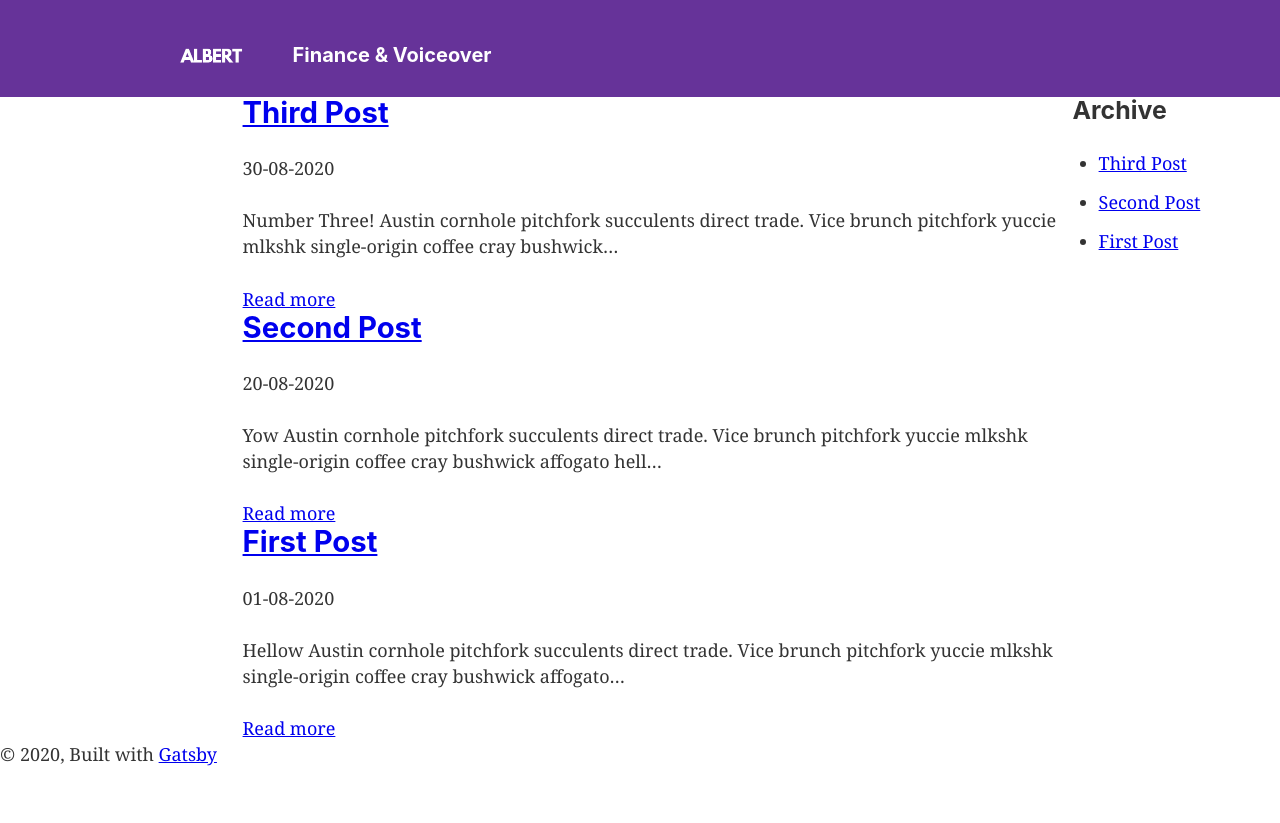
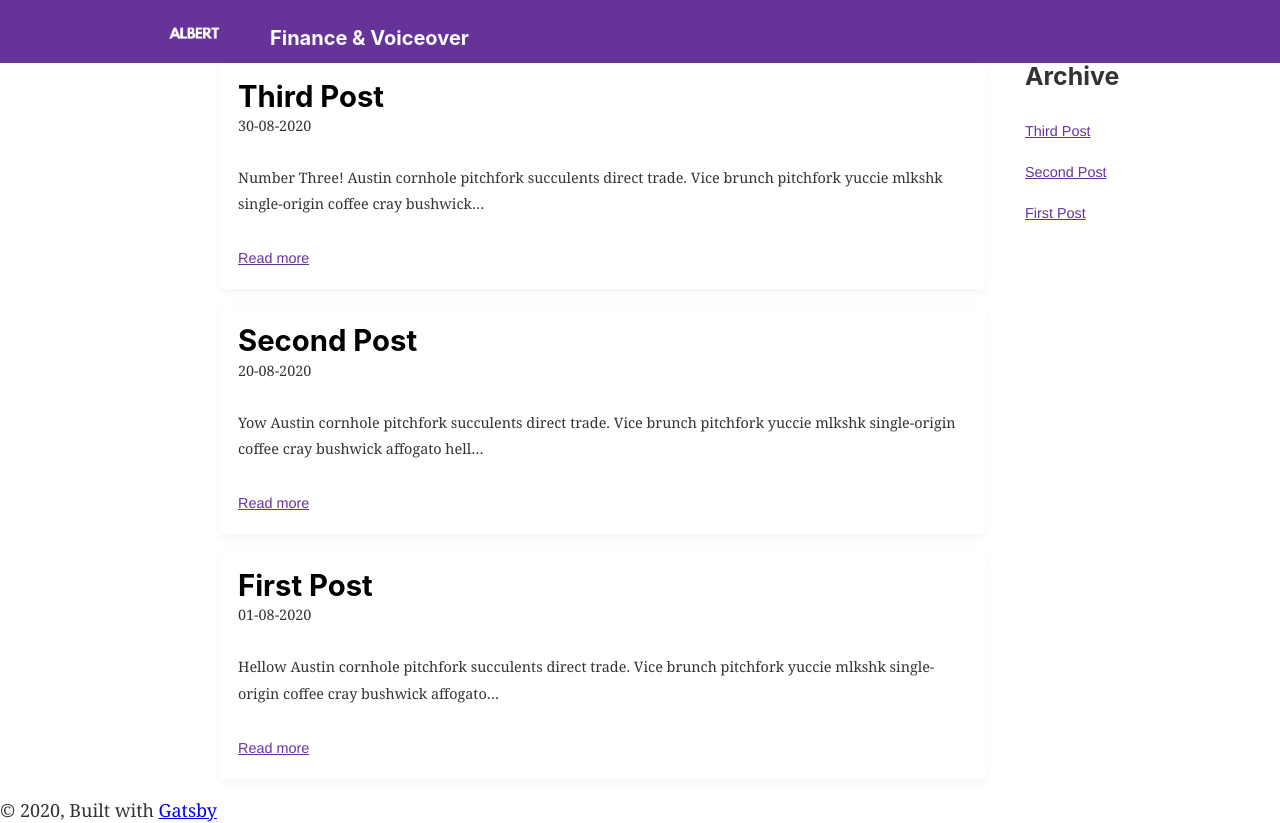
Before and after one commit to Javirum/a-blog, a Gatsby site: page / in a window 1280 px wide. Before the commit the page ends 800 px from the top, so only its background shows below. Built offline with nearby package versions, Linux system fonts and the light colour scheme; Gatsby itself is replaced by a stand-in of ours.

Commit message:
Apply general styles

```diff
--- a/src/components/archive.js
+++ b/src/components/archive.js
@@ -1,6 +1,19 @@
-import React from "react"
+import React from "react";
 import { useStaticQuery, graphql, Link } from "gatsby";
 import "./layout.css";
+import styled from "styled-components";
+
+const ArchiveList = styled.ul`
+padding: 0;
+margin: 0;
+list-style: none;
+a {
+    font-family: Helvetica;
+    font-size: 0.8rem;
+    text-decoration: underline;
+    color: #663399;
+}
+`
 
 const Archive = () => {
   const data = useStaticQuery(graphql`
@@ -23,19 +36,17 @@
 
   return (
     <>
-      <aside>
+      <aside style={{ padding: "1rem;" }}>
         <h3>Archive</h3>
-        <ul>
-
+        <ArchiveList>
           {data.allMarkdownRemark.edges.map(edge => (
             <li key={edge.node.frontmatter.slug}>
               <Link to={`posts${edge.node.frontmatter.slug}`}>
                 {edge.node.frontmatter.title}
               </Link>
             </li>
-          )
-          )}
-        </ul>
+          ))}
+        </ArchiveList>
       </aside>
     </>
   )
--- a/src/components/header.js
+++ b/src/components/header.js
@@ -15,7 +15,7 @@
       style={{
         margin: `0 auto`,
         maxWidth: 960,
-        padding: `1.45rem 1.0875rem`,
+        padding: `0.5rem`,
       }}
     >
       <h1 style={{ margin: 0 }}>
@@ -32,7 +32,7 @@
         </Link>
         <img src={logo} alt="logo"
           style={{
-            width: `63px`,
+            width: `51px`,
             float: `left`,
           }} />
       </h1>
--- a/src/components/layout.js
+++ b/src/components/layout.js
@@ -10,7 +10,8 @@
   max-width: 90%;
   margin: 0 auto;
   display: grid;
-  grid-template-columns: 4fr 1fr;
+  grid-template-columns: 3fr 1fr;
+  grid-gap: 40px;
 `;
 
 const Layout = ({ children }) => {
--- a/src/components/listing.js
+++ b/src/components/listing.js
@@ -1,7 +1,31 @@
-import React from "react"
-import { Link, graphql, useStaticQuery } from "gatsby"
-import Image from "../components/image"
-import SEO from "../components/seo"
+import React from "react";
+import { Link, graphql, useStaticQuery } from "gatsby";
+import Image from "../components/image";
+import SEO from "../components/seo";
+import styled from "styled-components";
+
+const Post = styled.article`
+  box-shadow: 0px 3px 10px rgba(25, 17, 34, 0.05);
+  padding: 1rem;
+  border-radius: 4px;
+  margin-bottom: 1rem;
+  a {
+    color: black;
+    text-decoration: none;
+  }
+  p {
+    font-size: 0.8rem;
+  }
+  h2 {
+    margin-bottom: 0;
+  }
+  .read-more {
+    font-family: Helvetica;
+    font-size: 0.8rem;
+    text-decoration: underline;
+    color: #663399;
+  }
+`
 
 const Listing = () => {
   const data = useStaticQuery(graphql`
@@ -28,12 +52,12 @@
     <div>
       <SEO title="Home" />
       {data.allMarkdownRemark.edges.map(({ node }) => (
-        <article key={node.frontmatter.slug}>
+        <Post key={node.frontmatter.slug}>
           <Link to={`/posts${node.frontmatter.slug}`}><h2>{node.frontmatter.title}</h2></Link>
           <p>{node.frontmatter.date}</p>
           <p>{node.excerpt}</p>
-          <Link to={`/posts${node.frontmatter.slug}`}>Read more</Link>
-        </article>
+          <Link className="read-more" to={`/posts${node.frontmatter.slug}`}>Read more</Link>
+        </Post>
       ))}
     </div>
   )
```
